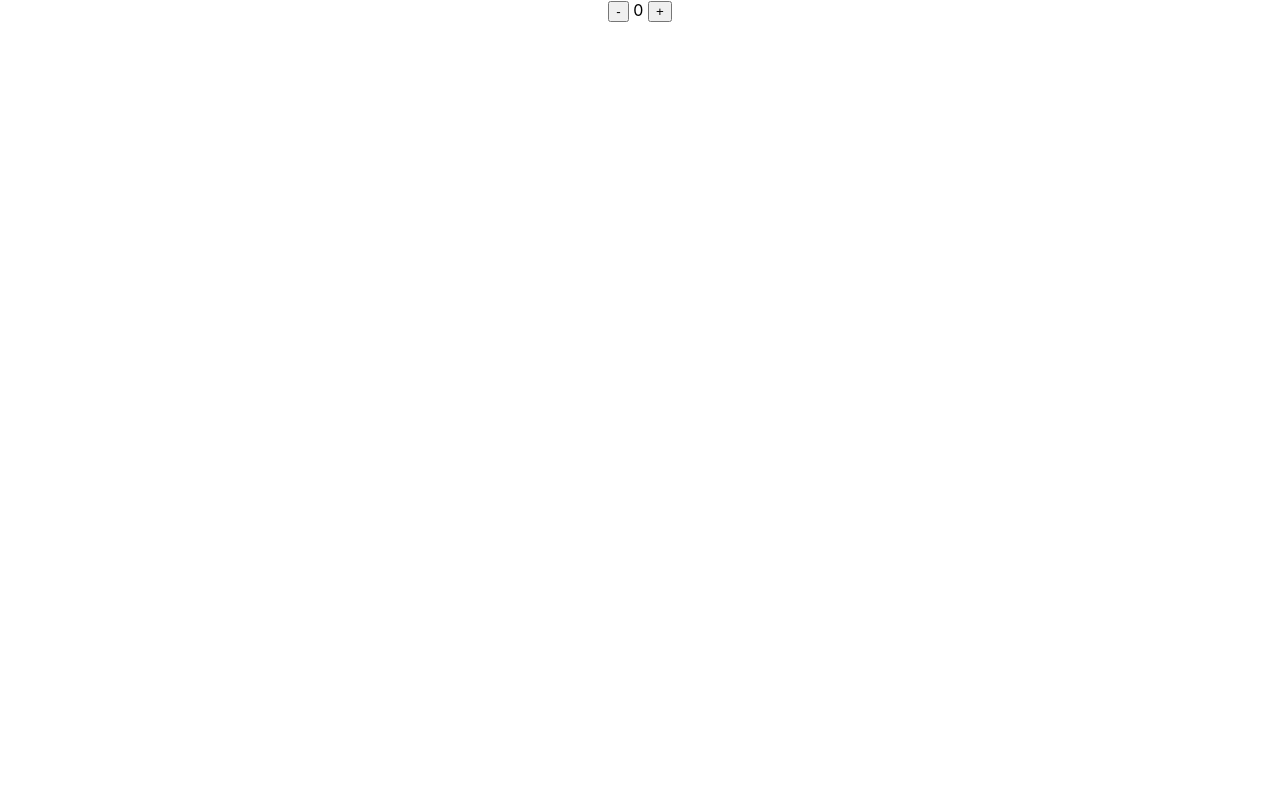
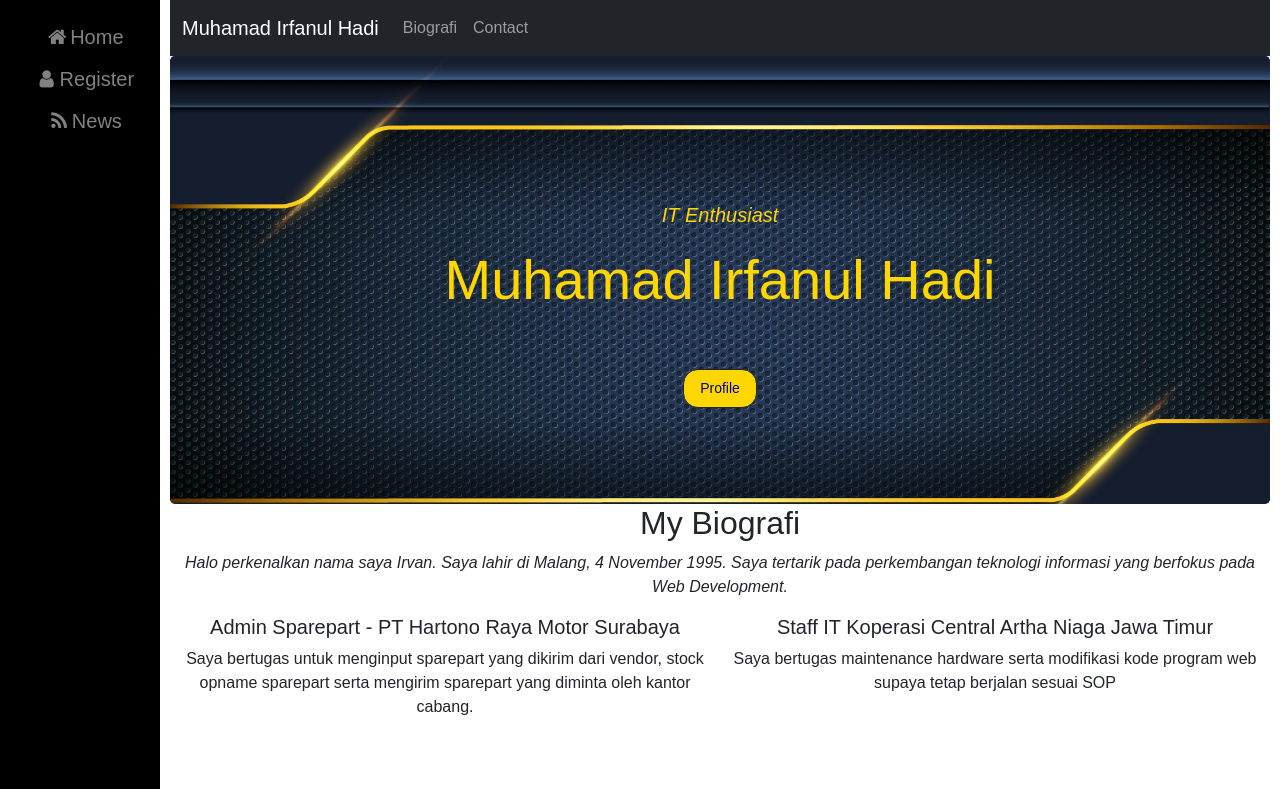
Before and after one commit to Irvan0703/ReactJs, a React (Create React App) app: page / in a window 1280 px wide. Shown: the top 789 px of the page. Built offline with nearby package versions, Linux system fonts and the light colour scheme.

Commit message:
Task Routing

```diff
--- a/src/App.js
+++ b/src/App.js
@@ -1,11 +1,23 @@
+import { BrowserRouter as Router, Routes, Route } from "react-router-dom";
 import './App.css';
-import Redux from "./Materi/Redux";
+import TaskHook from './Materi/TaskHook';
+import Routing from './Materi/Routing';
+import TugasStyling from "./Materi/TugasStyling";
+import FormValidation from "./Materi/FormValidation";
+
 
 
 function App() {
   return (
     <div className="App" >
-      <Redux/>
+      <Router>
+      <Routing/>
+        <Routes >
+          <Route exact path="/" element={<TugasStyling />}/>
+          <Route exact path="/News" element={<TaskHook />}/>
+          <Route path="/Register" element={<FormValidation />} />
+        </Routes>
+      </Router>
     </div>
   );
 }
```
